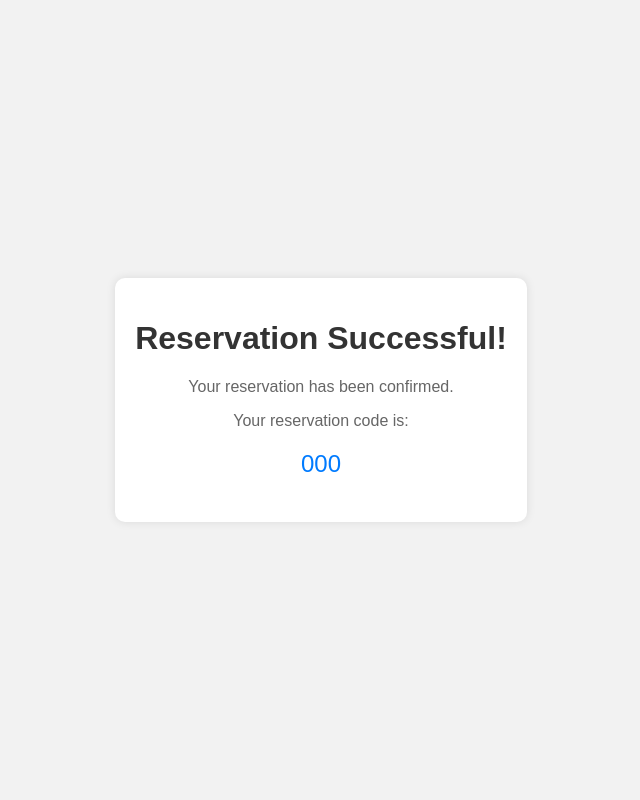
After one commit to keysor/Scrum6_Final_Project, a Flask app: template templates/reservation_success.html in a window 1280 px wide. The commit adds this page. Shown: the whole page, without its empty margins (319-959 px from the left). Run offline with Flask 3, Linux system fonts and the light colour scheme; the template is opened without the code that fills it: most values are stand-ins (such as "Sample title", 1, 10 or a date in 2020).

Commit message:
got reservations working

```diff
--- a/app.py
+++ b/app.py
@@ -7,9 +7,6 @@ app = Flask(__name__)
 conn = sqlite3.connect('reservations.db')
 cursor = conn.cursor()
 
-# Initialize admin credentials
-admin_username = "admin"
-admin_password = "admin123"
 
 # Function to generate cost matrix for flights
 def get_cost_matrix():
@@ -54,10 +51,13 @@ def reserve_seat():
         seat_column = int(request.form['seat_column'])
         # Generate reservation code
         reservation_code = f"{first_name.upper()}{last_name.upper()}-{seat_row}-{seat_column}"
-        # Insert reservation into reservations table
-        cursor.execute("INSERT INTO reservations (passengerName, seatRow, seatColumn, eTicketNumber) VALUES (?, ?, ?, ?)",
-                       (f"{first_name} {last_name}", seat_row, seat_column, reservation_code))
-        conn.commit()
+        # Create a new database connection and cursor
+        with sqlite3.connect('reservations.db') as conn:
+            cursor = conn.cursor()
+            # Insert reservation into reservations table
+            cursor.execute("INSERT INTO reservations (passengerName, seatRow, seatColumn, eTicketNumber) VALUES (?, ?, ?, ?)",
+                           (f"{first_name} {last_name}", seat_row, seat_column, reservation_code))
+            conn.commit()
         return render_template('reservation_success.html', reservation_code=reservation_code)
     return render_template('reserve_seat.html')
 
--- /dev/null
+++ b/templates/reservation_success.html
@@ -0,0 +1,47 @@
+<!DOCTYPE html>
+<html lang="en">
+<head>
+    <meta charset="UTF-8">
+    <meta http-equiv="X-UA-Compatible" content="IE=edge">
+    <meta name="viewport" content="width=device-width, initial-scale=1.0">
+    <title>Reservation Success</title>
+    <style>
+        body {
+            font-family: Arial, sans-serif;
+            background-color: #f2f2f2;
+            margin: 0;
+            padding: 0;
+            display: flex;
+            justify-content: center;
+            align-items: center;
+            height: 100vh;
+        }
+        .container {
+            text-align: center;
+            background-color: #fff;
+            padding: 20px;
+            border-radius: 10px;
+            box-shadow: 0 0 10px rgba(0, 0, 0, 0.1);
+        }
+        h1 {
+            color: #333;
+        }
+        p {
+            color: #666;
+        }
+        .reservation-code {
+            font-size: 24px;
+            color: #007bff;
+            margin-top: 20px;
+        }
+    </style>
+</head>
+<body>
+    <div class="container">
+        <h1>Reservation Successful!</h1>
+        <p>Your reservation has been confirmed.</p>
+        <p>Your reservation code is:</p>
+        <p class="reservation-code">{{ reservation_code }}</p>
+    </div>
+</body>
+</html>
```
Also changed, not shown: templates/main_menu.html (+33 -3 lines), templates/reserve_seat.html (+84 -0 lines), reservations.db.
